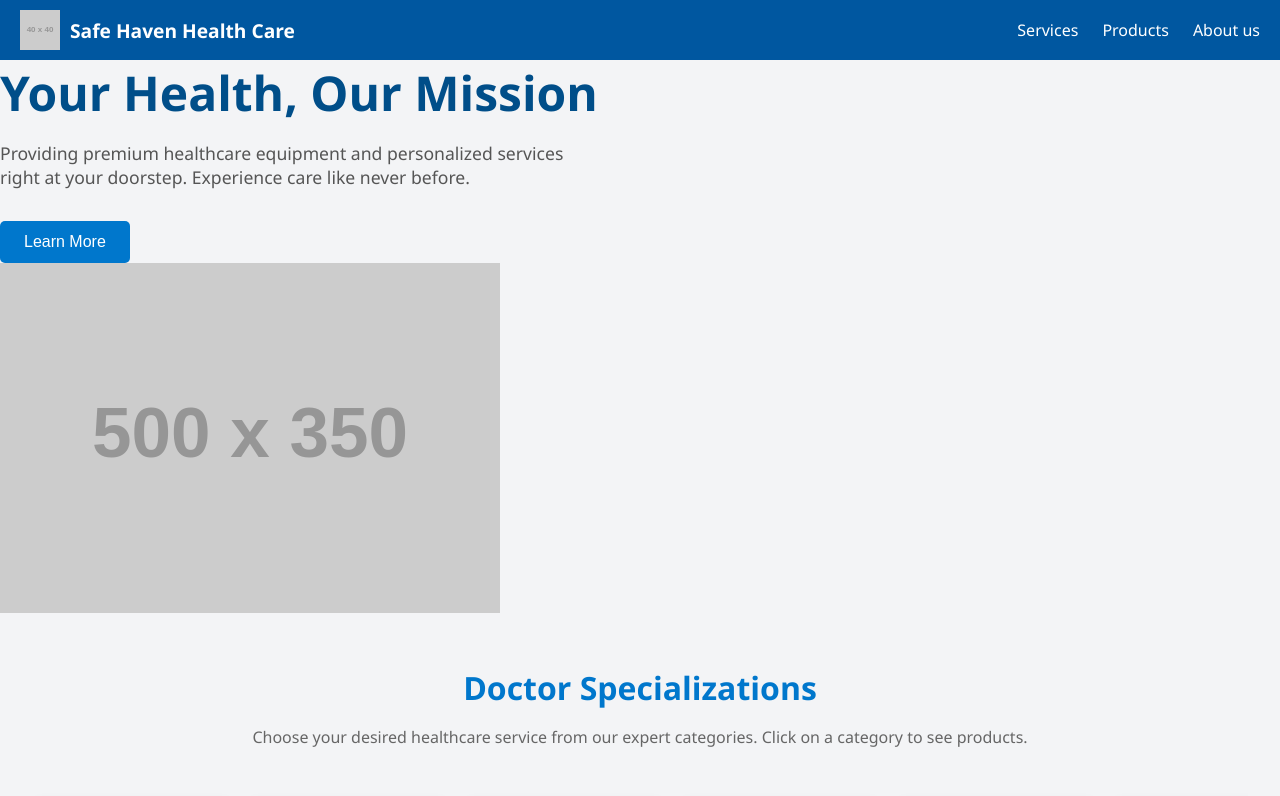
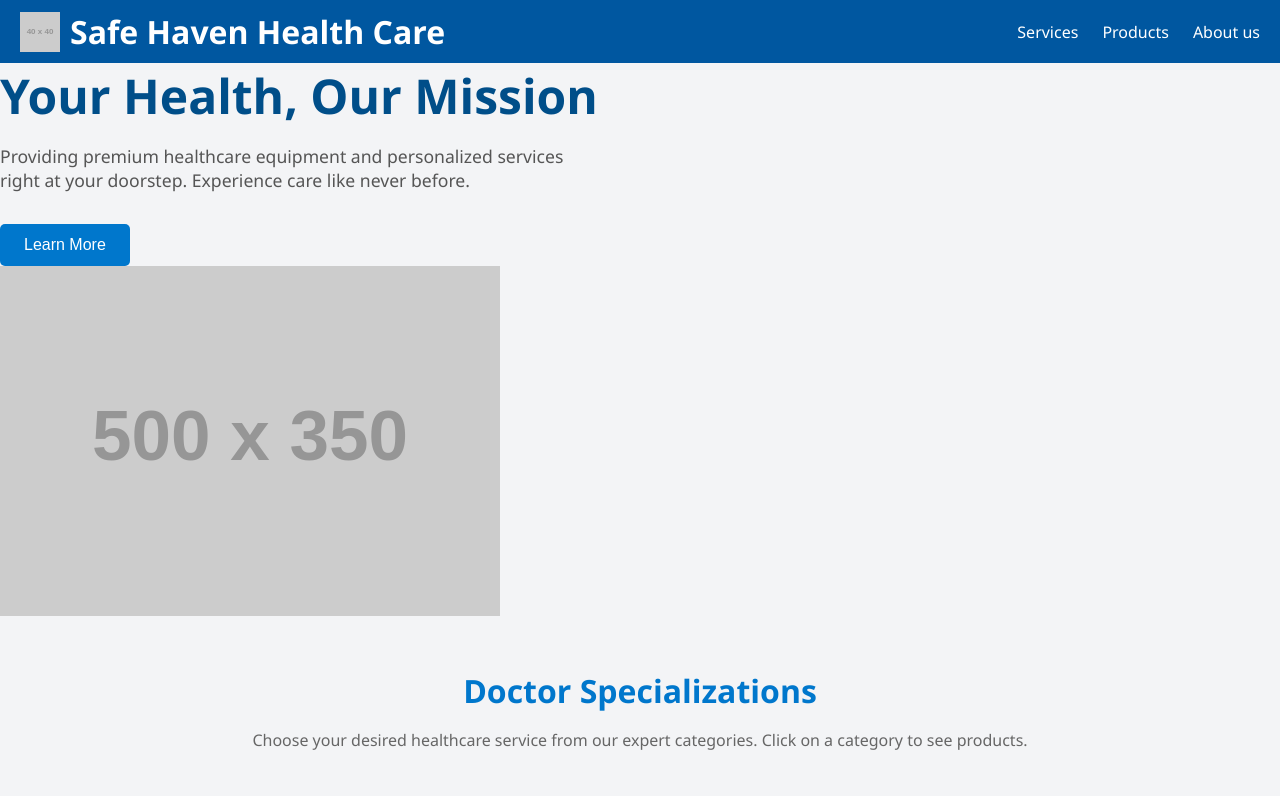
Before and after one commit to safeheavenhealthcaregroup/Safe-Heaven-, a plain HTML site: page index.html in a window 1280 px wide. Shown: the top 796 px of the page. Drawn offline with Linux system fonts and the light colour scheme; placeholder pictures from the web are drawn by us.

Commit message:
Update index.html

```diff
--- a/index.html
+++ b/index.html
@@ -170,7 +170,7 @@
     }
 
     .logo {
-      font-size: 1.2rem;
+       font-size: clamp(1.2rem, 4vw, 2rem);
       font-weight: bold;
     }
 nav {
```
